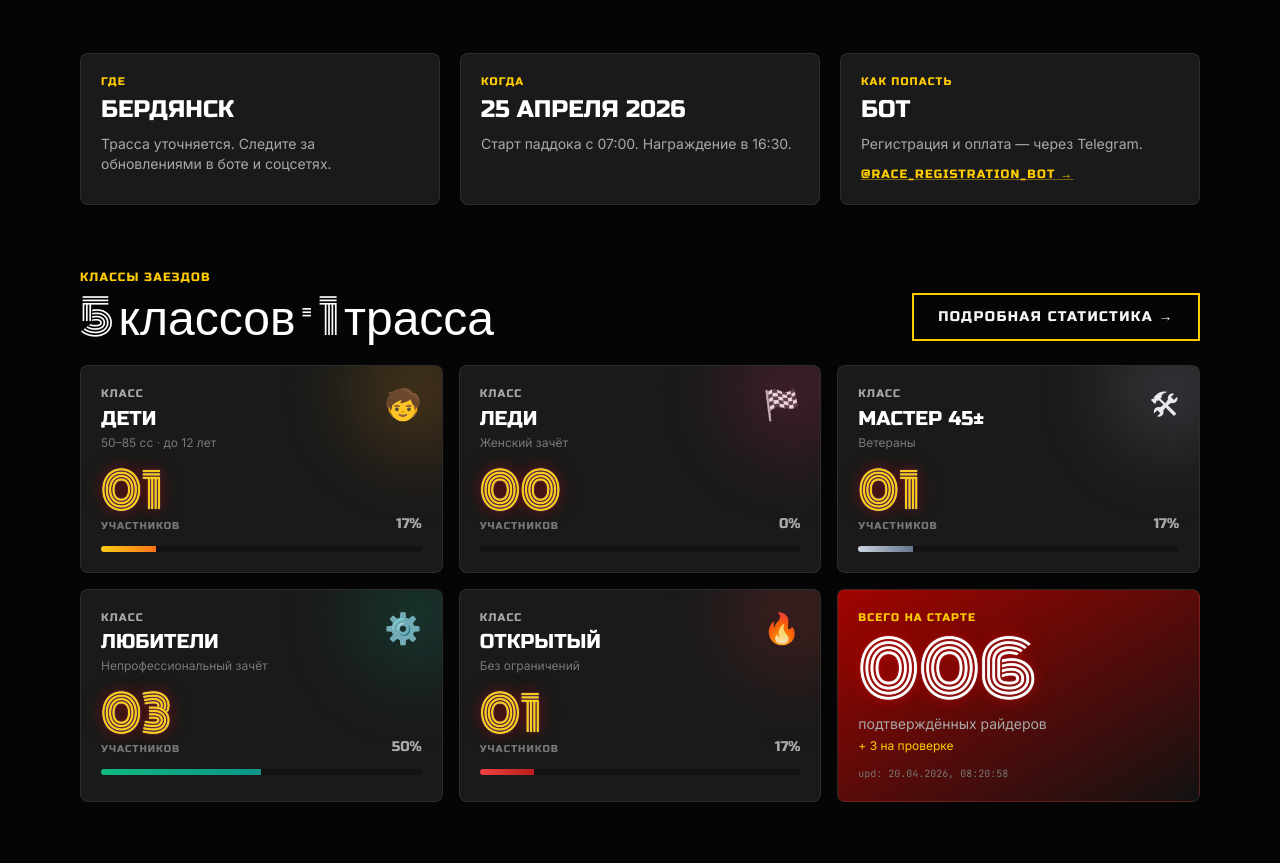
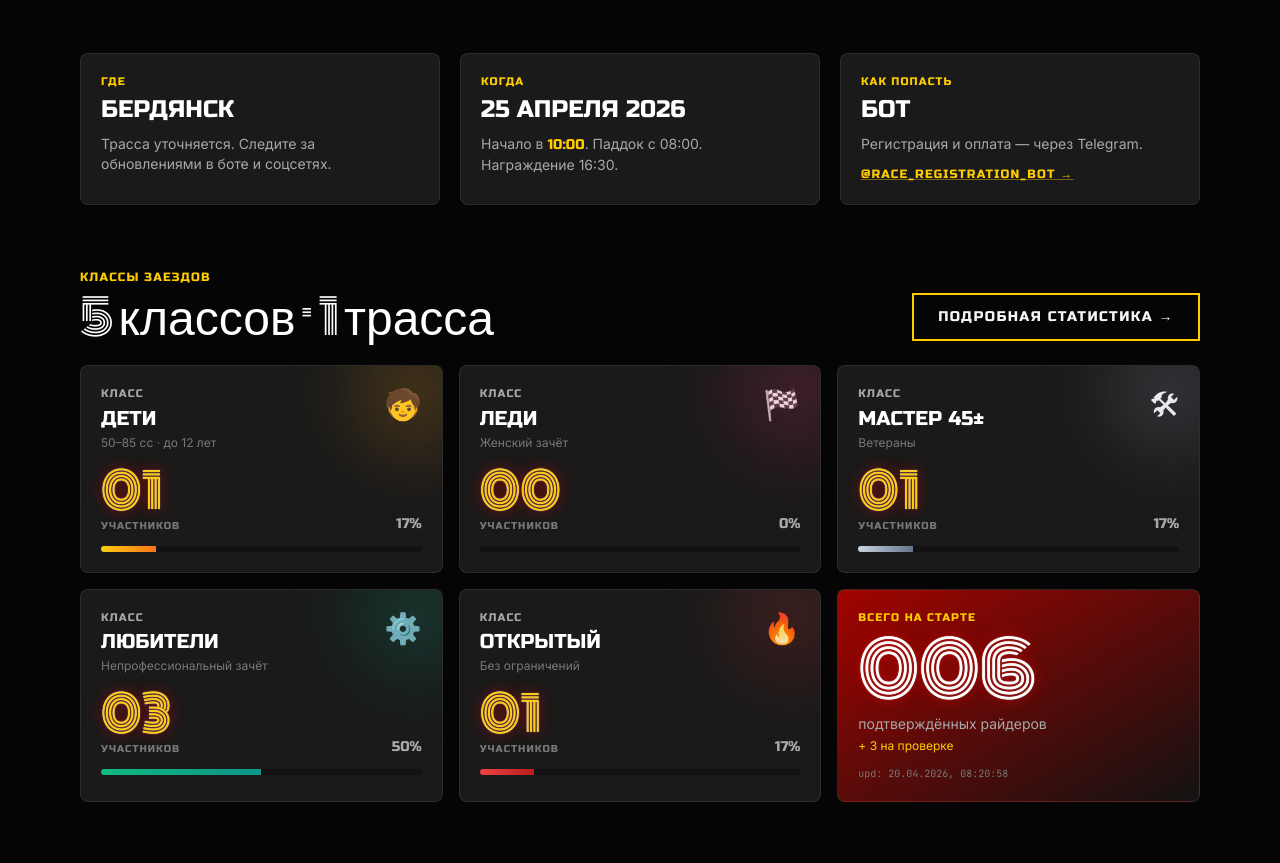
Before and after one commit to born2be4/rubezh-2026, an Astro site: page / in a window 1280 px wide. Shown: the part 1000-1863 px from the top of the page. Built offline with nearby package versions, Linux system fonts and the light colour scheme; Astro itself is replaced by a stand-in of ours.

Commit message:
fix: text 'Начало 10:00' in Когда + sync workflow now builds+deploys directly

```diff
--- a/src/pages/index.astro
+++ b/src/pages/index.astro
@@ -36,7 +36,7 @@ const base = import.meta.env.BASE_URL.replace(/\/$/, '');
       <div class="class-card">
         <div class="font-racing uppercase tracking-widest text-[11px] text-racing-yellow">Когда</div>
         <div class="font-racing uppercase text-2xl text-white mt-1">{RACE.date}</div>
-        <p class="text-sm text-asphalt-200 mt-2">Старт паддока с 07:00. Награждение в 16:30.</p>
+        <p class="text-sm text-asphalt-200 mt-2">Начало в <span class="text-racing-yellow font-racing">10:00</span>. Паддок с 08:00. Награждение 16:30.</p>
       </div>
 
       <div class="class-card">
```
Also changed, not shown: .github/workflows/sync-data.yml.
